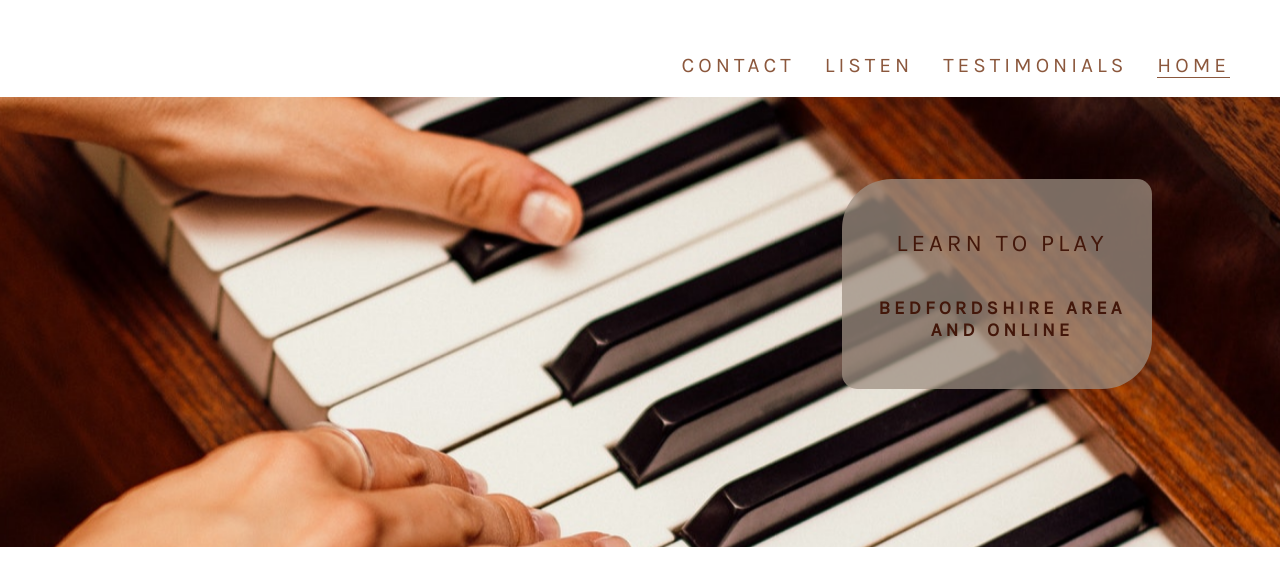
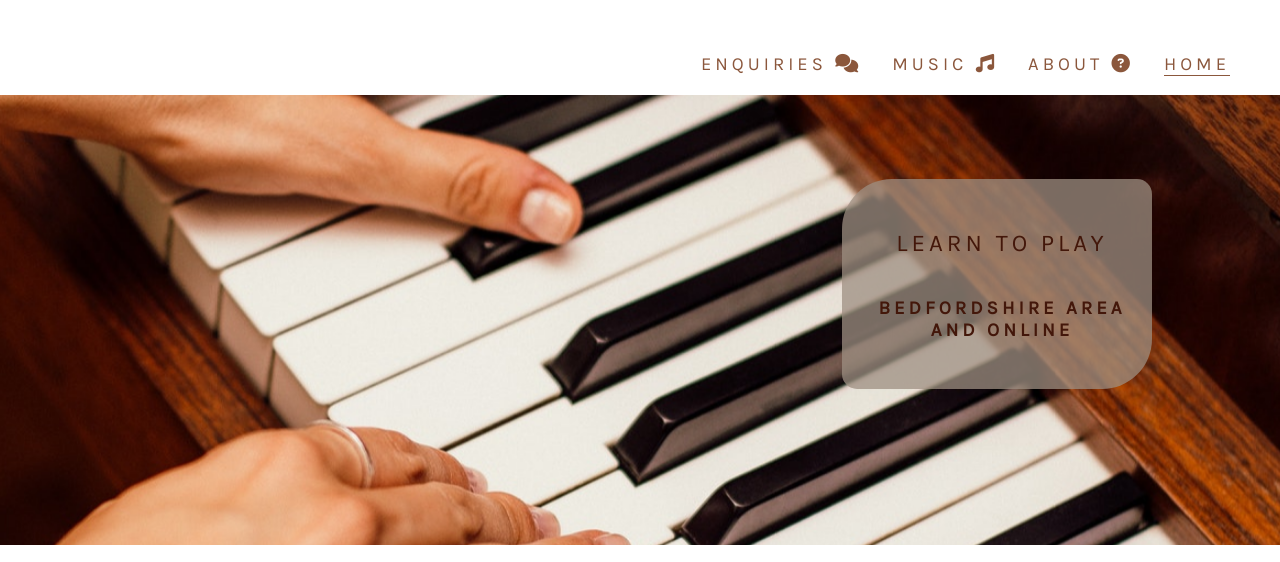
Before and after one commit to GregKaighin/html-css-practice-website, a plain HTML site: page index.html in a window 1280 px wide. Shown: the part 131-693 px from the top of the page. Drawn offline with Linux system fonts and the light colour scheme.

Commit message:
Rename menu classes and Add icons

```diff
--- a/assets/css/style.css
+++ b/assets/css/style.css
@@ -28,7 +28,7 @@ h2 {
 
 #menu {
     float: right;
-    font-size: 130%;
+    font-size: 115%;
     list-style-type: none;
     text-transform: uppercase;
     letter-spacing: 4px;
@@ -194,7 +194,7 @@ hr{
 }
 
 #times div {
-    color: rgb(156, 156, 156);
+    color: rgb(240, 229, 229);
     background-color: rgba(3, 1, 1, 0.4);
     width: 24%;
     height: 450px;
@@ -205,7 +205,7 @@ hr{
 }
 
 #times h2 {
-    color: rgb(156, 156, 156);
+    color: rgb(240, 229, 229);
 }
 
 footer {
--- a/index.html
+++ b/index.html
@@ -18,13 +18,13 @@
                     <a class="active" href="index.html">Home</a>
                 </li>
                 <li>
-                    <a href="#">Testimonials</a>
+                    <a href="#">About <i class="fas fa-question-circle"></i></a>
                 </li>
                 <li>
-                    <a href="#">Listen</a>
+                    <a href="#">Music <i class="fas fa-music"></i></a>
                 </li>
                 <li>
-                    <a href="#">Contact</a>
+                    <a href="#">Enquiries <i class="fas fa-comments"></i></a>
                 </li>
              </ul>
         </nav>
@@ -52,7 +52,7 @@
                 <h2>Professional Musician</h2>
                 <hr>
                 <p>
-                    I have performed professionally for many years, both as a bandleader,
+                    I have performed professionally for many years, both as a bandleader
                     and also accompanying well-known acts in shows around the UK.
                 </p>
             </div>
```
